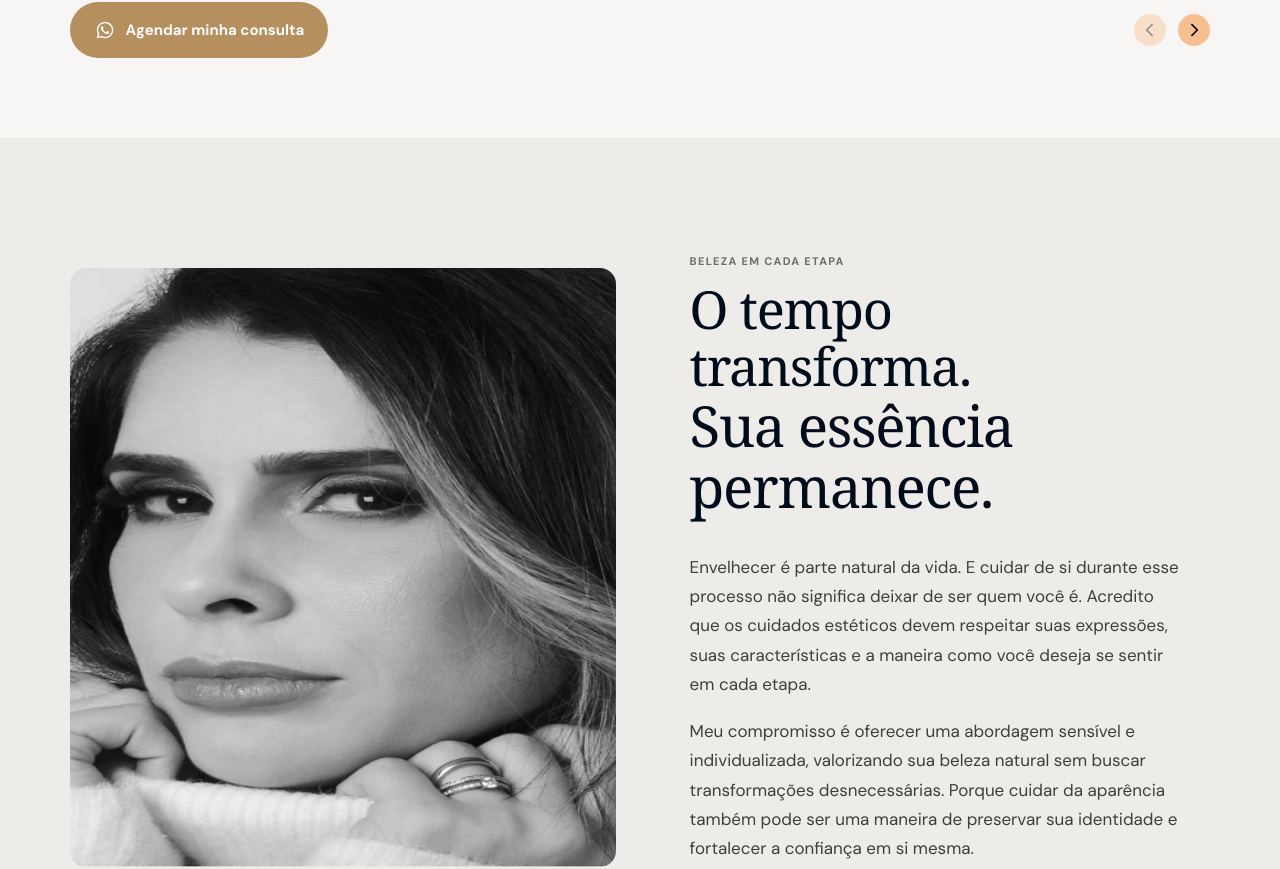
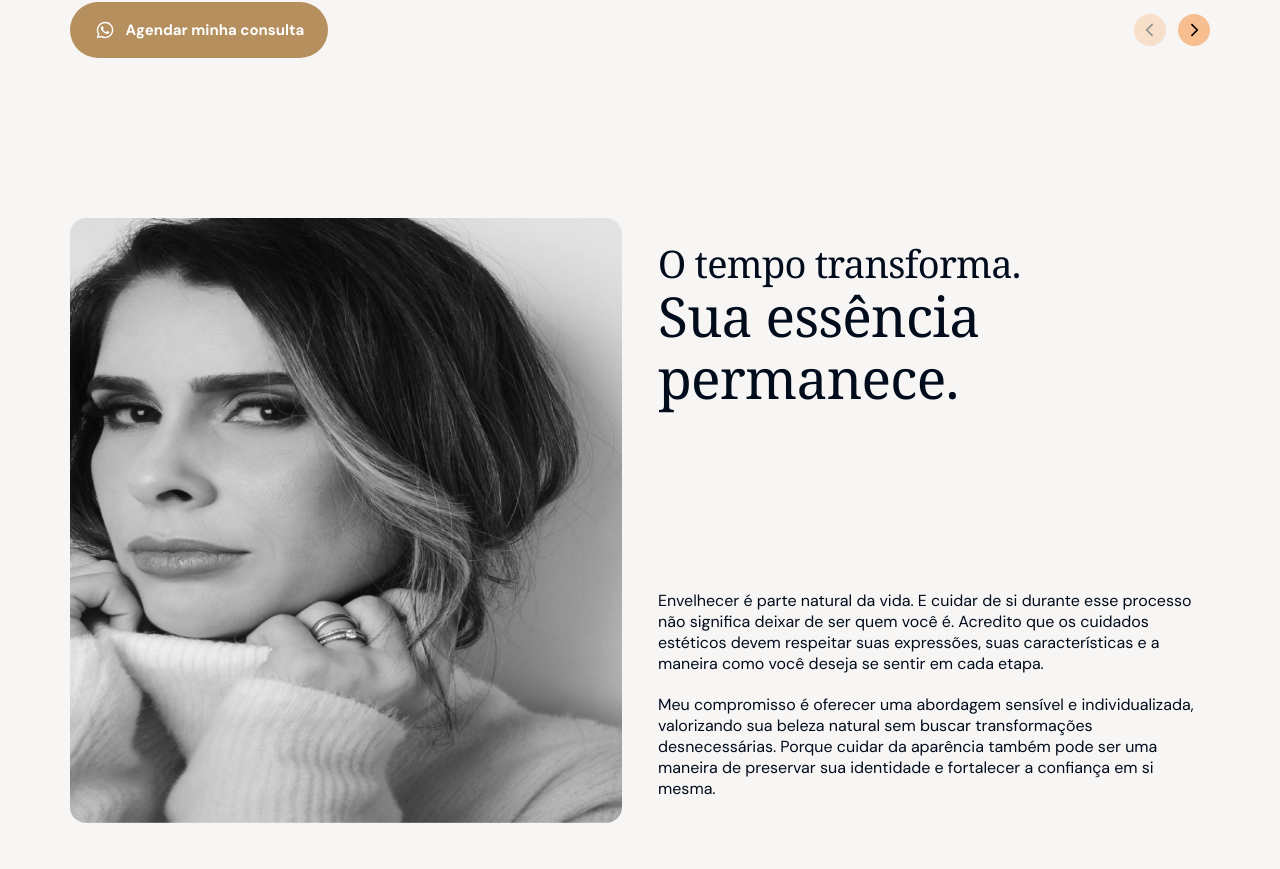
Before and after one commit to Anacruz-dermato/site, a React (Vite) app: page / in a window 1280 px wide. Shown: the part 3455-4324 px from the top of the page. Built offline with nearby package versions, Linux system fonts and the light colour scheme; a web font is replaced by a local one.

Commit message:
Correct natural aging image crop to match Figma

```diff
--- a/src/main.jsx
+++ b/src/main.jsx
@@ -6,7 +6,7 @@ import './styles.css';
 const asset=(name)=>`${import.meta.env.BASE_URL}assets/${name}`;
 const img={
  hero:'05449bbe-152e-4968-b62f-d59a2baacb2a.png', logo:'28070a34-b7d5-4941-9386-2c7f684d959c.svg', whatsapp:'f8700994-b401-4574-9f1a-426f3271c0db.svg',
- about:'728ccb39-75c3-4aa5-86f3-2780231d6f82.png', nature:'aa20994c-bad4-45ee-a24a-39435ee3abff.png', aging:'2daccbaa-b752-4843-aa7d-3f6f0376c8b6.png',
+ about:'728ccb39-75c3-4aa5-86f3-2780231d6f82.png', nature:'aa20994c-bad4-45ee-a24a-39435ee3abff.png', aging:'aging-portrait-figma.png',
  reviews:'119b6a46-07ae-4d55-8048-1dcb082fbd3c.png', google:'882cdcb4-8f64-48f6-a3b8-62334b836cf5.png', clinic1:'af8db187-0d06-4576-a157-e7b164f69874.png',clinic2:'f572fbb0-feb9-4038-b459-892302340097.png',clinic3:'411369fb-2cd2-491d-a081-e3207b4efee5.png', clinic4:'b881abec-5232-46dd-8384-1d6121532d6c.png', final:'e5acd995-26fc-4131-93f6-6892bcf651ec.png'
 };
 const treatments=[
@@ -47,7 +47,7 @@ function App(){const [open,setOpen]=useState(false);const [activeClinic,setActiv
    <section className="about section" id="sobre"><div className="about-art" aria-label="Retrato e identificação profissional da Dra. Ana Paula Cruz"><div className="about-identity-card" aria-hidden="true"><img className="about-identity-photo" src={asset(img.about)} alt=""/><div className="credential"><strong>Médica Dermatologista</strong><span>CRM-SP 169031</span></div><div className="about-seal"><img src={asset('9e71085e-8fad-45b9-933e-29d6a485ae74.svg')} alt=""/><img src={asset('99aa67c8-df3e-4e52-9a48-907e911d2e1b.svg')} alt=""/></div></div><img className="about-portrait" src={asset(img.about)} alt="Dra. Ana Paula Cruz, médica dermatologista"/></div><div className="about-copy"><p className="kicker">SOBRE MIM</p><h2>Um olhar atento à sua beleza e à sua essência.</h2><p>Ana Paula Cruz atua no cuidado da pele e em estética facial, corporal e capilar. Seu perfil apresenta atenção a acne, manchas, alergias e queda de cabelo, com propostas personalizadas para cada paciente.</p><WhatsApp className="about-button" icon="f233f72a-b3f4-4b6a-aa37-bdd56b98864a.svg"/></div></section>
    <section className="image-interlude" style={{backgroundImage:`linear-gradient(90deg,rgba(0,11,27,.08),rgba(0,11,27,.2)),url(${asset(img.nature)})`}} aria-label="Retrato editorial de cuidado dermatológico"/>
    <section className="treatments section" id="tratamentos"><div className="section-heading compact"><h2>Conheça os procedimentos do consultório</h2><div className="section-support"><p>Uma conversa sobre suas necessidades para orientar o cuidado e planejar os próximos passos.</p></div></div><div className="treatment-grid" ref={treatmentScrollRef} role="region" tabIndex={0} aria-label="Tratamentos. Role horizontalmente para ver todos.">{treatments.map(([title,desc,photo],i)=><article className="treatment-card" key={title}><img className="treatment-image" loading={i>3?'lazy':'eager'} src={asset(photo)} alt=""/><div className="treatment-info"><h3>{title}</h3><p>{desc}</p></div></article>)}</div><div className="treatment-actions"><WhatsApp/><ScrollControls scrollerRef={treatmentScrollRef} label="tratamentos"/></div></section>
-   <section className="aging section"><img loading="lazy" src={asset(img.aging)} alt="Cuidado dermatológico com uma abordagem natural"/><div className="aging-copy"><p className="kicker">BELEZA EM CADA ETAPA</p><h2>O tempo transforma.<br/><em>Sua essência permanece.</em></h2><p>Envelhecer é parte natural da vida. E cuidar de si durante esse processo não significa deixar de ser quem você é. Acredito que os cuidados estéticos devem respeitar suas expressões, suas características e a maneira como você deseja se sentir em cada etapa.</p><p>Meu compromisso é oferecer uma abordagem sensível e individualizada, valorizando sua beleza natural sem buscar transformações desnecessárias. Porque cuidar da aparência também pode ser uma maneira de preservar sua identidade e fortalecer a confiança em si mesma.</p></div></section>
+   <section className="aging section"><img loading="lazy" src={asset(img.aging)} alt="Cuidado dermatológico com uma abordagem natural"/><div className="aging-copy"><h2><span>O tempo transforma.</span><em>Sua essência permanece.</em></h2><div className="aging-body"><p>Envelhecer é parte natural da vida. E cuidar de si durante esse processo não significa deixar de ser quem você é. Acredito que os cuidados estéticos devem respeitar suas expressões, suas características e a maneira como você deseja se sentir em cada etapa.</p><p>Meu compromisso é oferecer uma abordagem sensível e individualizada, valorizando sua beleza natural sem buscar transformações desnecessárias. Porque cuidar da aparência também pode ser uma maneira de preservar sua identidade e fortalecer a confiança em si mesma.</p></div></div></section>
    <section className="reviews section" id="depoimentos"><div className="reviews-heading"><div><p className="kicker">DEPOIMENTOS</p><h2>Quem conhece confia no meu trabalho!</h2></div><div className="section-support"><p>Ao longo dos últimos anos, atendi milhares de pessoas e pude ajudá-los em todas as oportunidades com um atendimento humano e profissional.</p><ScrollControls scrollerRef={reviewScrollRef} label="depoimentos"/></div></div><div className="review-grid" ref={reviewScrollRef} role="region" aria-label="Depoimentos. Role horizontalmente para ver todos." tabIndex={0}>{reviews.map(([name,copy])=><article className="review-card" key={name}><div className="review-user"><div className="avatar" aria-hidden="true">{name[0]}</div><strong>{name}</strong></div><div className="stars" aria-label="5 de 5 estrelas">{Array.from({length:5},(_,n)=><Star key={n} size={15} fill="currentColor"/>)}</div><p>{copy}</p><img className="google-logo" src={asset(img.google)} alt="Doctoralia"/></article>)}</div><WhatsApp/></section>
    <section className="clinic section" id="consultorio"><div className="clinic-heading"><div><p className="kicker">ENDEREÇO E ATENDIMENTO</p><h2>Localização do Consultório</h2></div><p>{clinicAddress.replace(', Itaim Bibi, São Paulo, SP','')}<br/>Itaim Bibi.</p></div><div className="clinic-gallery"><div className="clinic-map"><iframe title="Mapa do Google Maps — Rua Bandeira Paulista, 530, Itaim Bibi" src={googleMapsEmbedUrl} loading="lazy" referrerPolicy="no-referrer-when-downgrade" allowFullScreen/></div><div className="clinic-accordion" role="group" aria-label="Fotos do consultório — selecione uma para ampliar">{clinicSlides.map(([label,photo],index)=><button type="button" key={photo} className={`clinic-slide ${activeClinic===index?'is-active':''}`} aria-label={`${activeClinic===index?'Foto em destaque':'Ampliar foto'}: ${label}`} aria-expanded={activeClinic===index} onClick={()=>setActiveClinic(index)}><img loading="lazy" src={asset(photo)} alt=""/></button>)}</div></div><WhatsApp/></section>
   </main>
--- a/src/styles.css
+++ b/src/styles.css
@@ -140,3 +140,18 @@
  .treatments .scroll-control,.treatments .scroll-control img{width:30px;height:30px;}
 }
 @media(max-width:390px){.treatments.section{padding-inline:18px;}.treatments .treatment-grid{width:calc(100% + 36px);margin-inline:-18px;padding-inline:18px;scroll-padding-inline-start:18px}.treatments .treatment-card{flex-basis:84vw}.treatment-actions{gap:8px}.treatment-actions .button{padding-inline:10px;font-size:12px}}
+
+/* Figma 32:11963 — natural aging section proportions and image crop. */
+.aging.section{grid-template-columns:minmax(0,1fr) minmax(0,1fr);gap:36px;align-items:stretch;padding:80px max(5.5vw,calc((100vw - 1280px)/2));background:#f7f6f5;}
+.aging>img{display:block;width:100%;height:auto;aspect-ratio:622 / 682.3423;object-fit:cover;object-position:center bottom;border-radius:16px;}
+.aging-copy{display:flex;flex-direction:column;justify-content:space-between;align-self:stretch;min-width:0;padding:24px 0;}
+.aging-copy h2{font-size:38px;line-height:1.12;letter-spacing:-.02em;margin:0;}
+.aging-copy h2 span,.aging-copy h2 em{display:block;font-style:normal;}
+.aging-copy h2 em{font-size:clamp(42px,4.31vw,62.106px);line-height:1.12;}
+.aging-copy>p:not(.kicker){font-size:24px;line-height:1.5;margin:0;color:var(--muted);}
+.aging-copy>p:not(.kicker)+p:not(.kicker){margin-top:20px;}
+@media(max-width:1000px){.aging.section{gap:28px;padding:72px 5vw}.aging-copy h2{font-size:34px}.aging-copy h2 em{font-size:clamp(38px,5vw,52px)}.aging-copy>p:not(.kicker){font-size:18px;}}
+@media(max-width:700px){.aging.section{grid-template-columns:1fr;gap:28px;padding:68px 22px;background:#eeece8}.aging>img{width:100%;height:auto;aspect-ratio:622 / 682.3423;max-height:none;object-fit:cover;object-position:center bottom}.aging-copy{gap:28px;padding:0}.aging-copy h2{font-size:34px;line-height:1.12}.aging-copy h2 em{font-size:clamp(42px,11vw,54px)}.aging-copy>p:not(.kicker){font-size:16px;line-height:1.6}.aging-copy>p:not(.kicker)+p:not(.kicker){margin-top:0}}
+.aging-body{display:flex;flex-direction:column;gap:20px;}
+.aging-body>p{margin:0!important;}
+@media(max-width:700px){.aging-body{gap:16px;}}
```
Also changed, not shown: public/assets/aging-portrait-figma.png (added), 1 other file (tests, documents, lock files or other folders).
